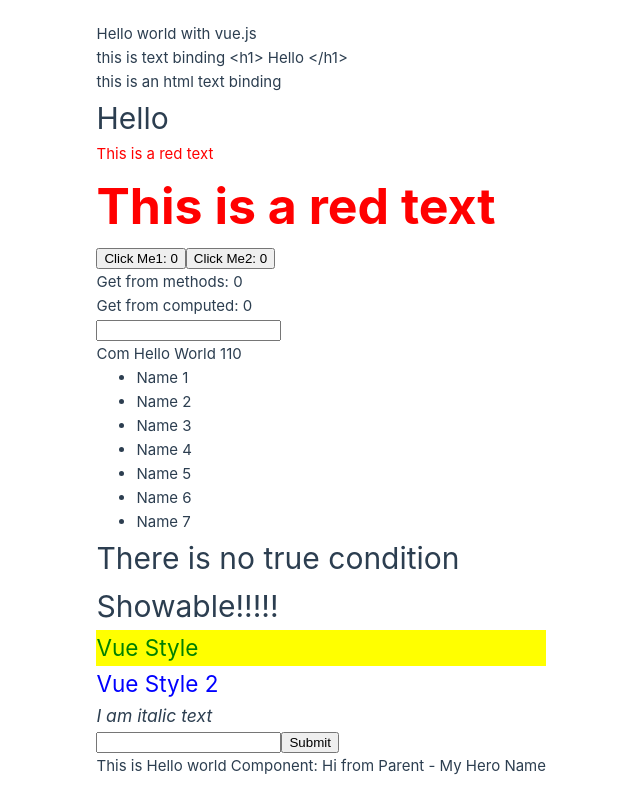
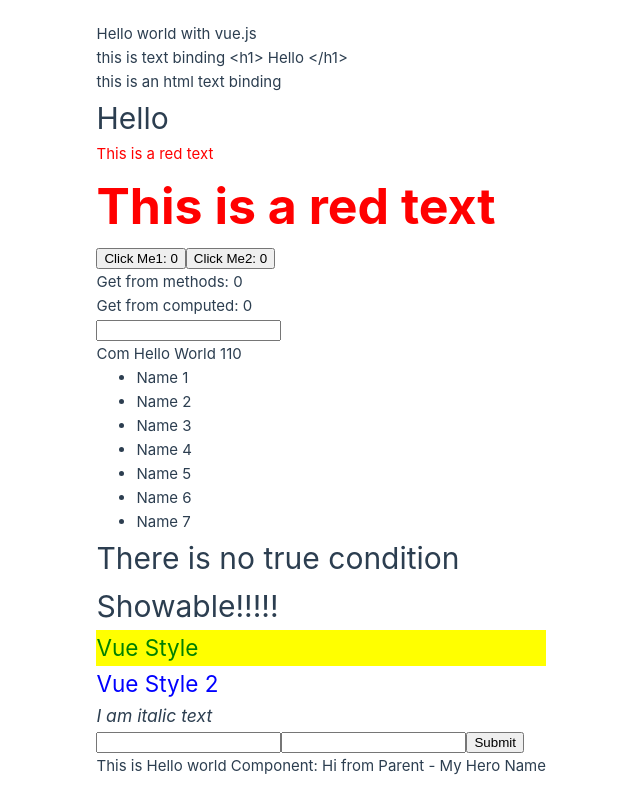
Before and after one commit to hiwafa/vue-project, a Vue app: page / in a window 1280 px wide. Shown: the whole page, without its empty margins (94-734 px from the left). Built offline with nearby package versions, Linux system fonts and the light colour scheme.

Commit message:
form example completed

```diff
--- a/src/components/User.vue
+++ b/src/components/User.vue
@@ -1,5 +1,5 @@
 <script setup>
-import { ref } from 'vue';
+import { ref, reactive, toRefs } from 'vue';
 
 const { userName } = defineProps({
     userName: {
@@ -7,19 +7,25 @@ const { userName } = defineProps({
     }
 })
 
-const nameUser = ref("");
+const formsData = reactive({
+    firstName: "",
+    lastName: ""
+})
 
 const onSubmit = event => {
     event.preventDefault();
-    console.log("event: ", event);
+    console.log("data: ", toRefs(formsData));
 }
+
+
 
 </script>
 
 <template>
     <div class="userClass">
         <form @submit="onSubmit">
-            <input type="text" name="nameUser" v-model="nameUser" />
+            <input type="text" name="firstName" v-model="formsData.firstName" />
+            <input type="text" name="lastName" v-model="formsData.lastName" />
             <button>Submit</button>
         </form>
     </div>
```
